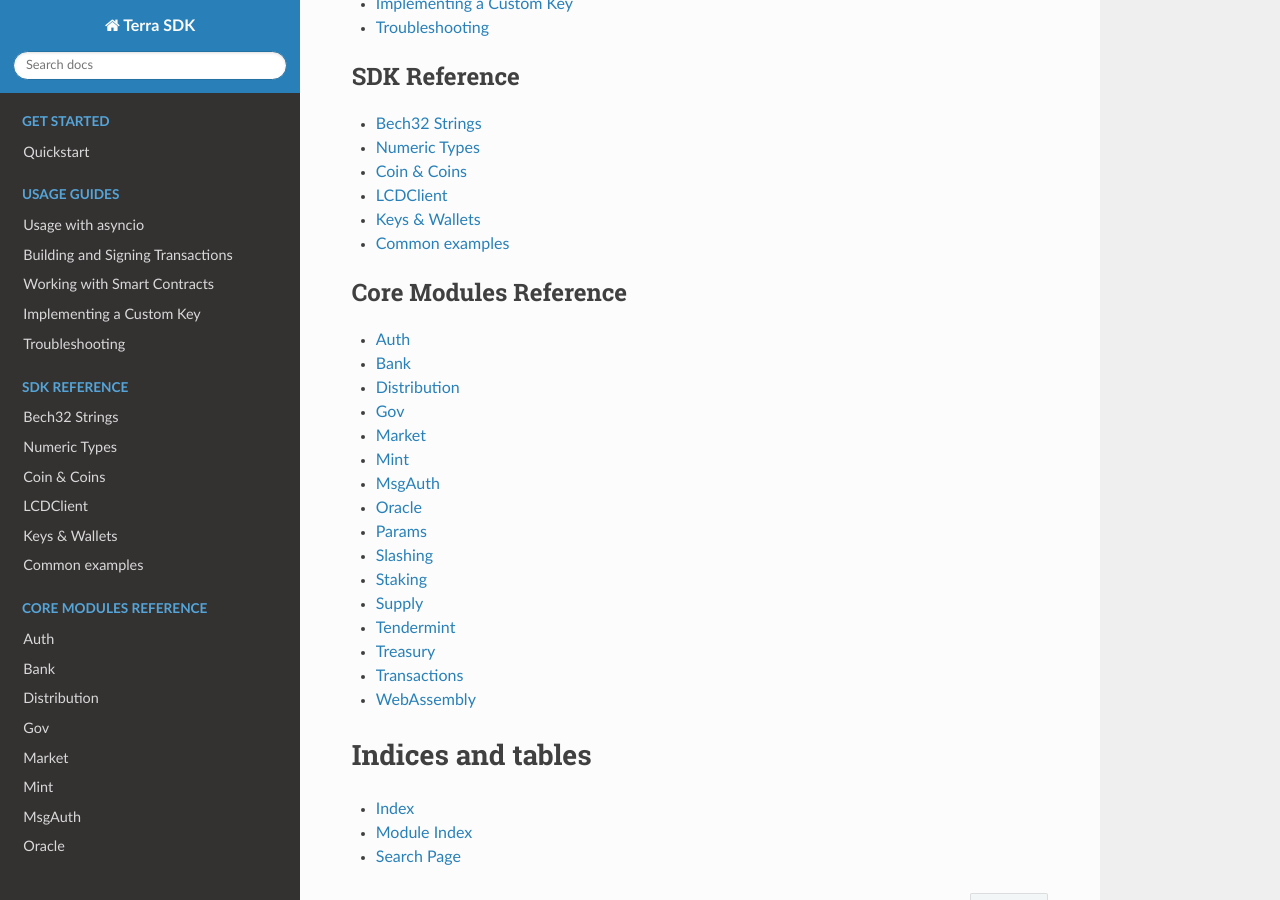
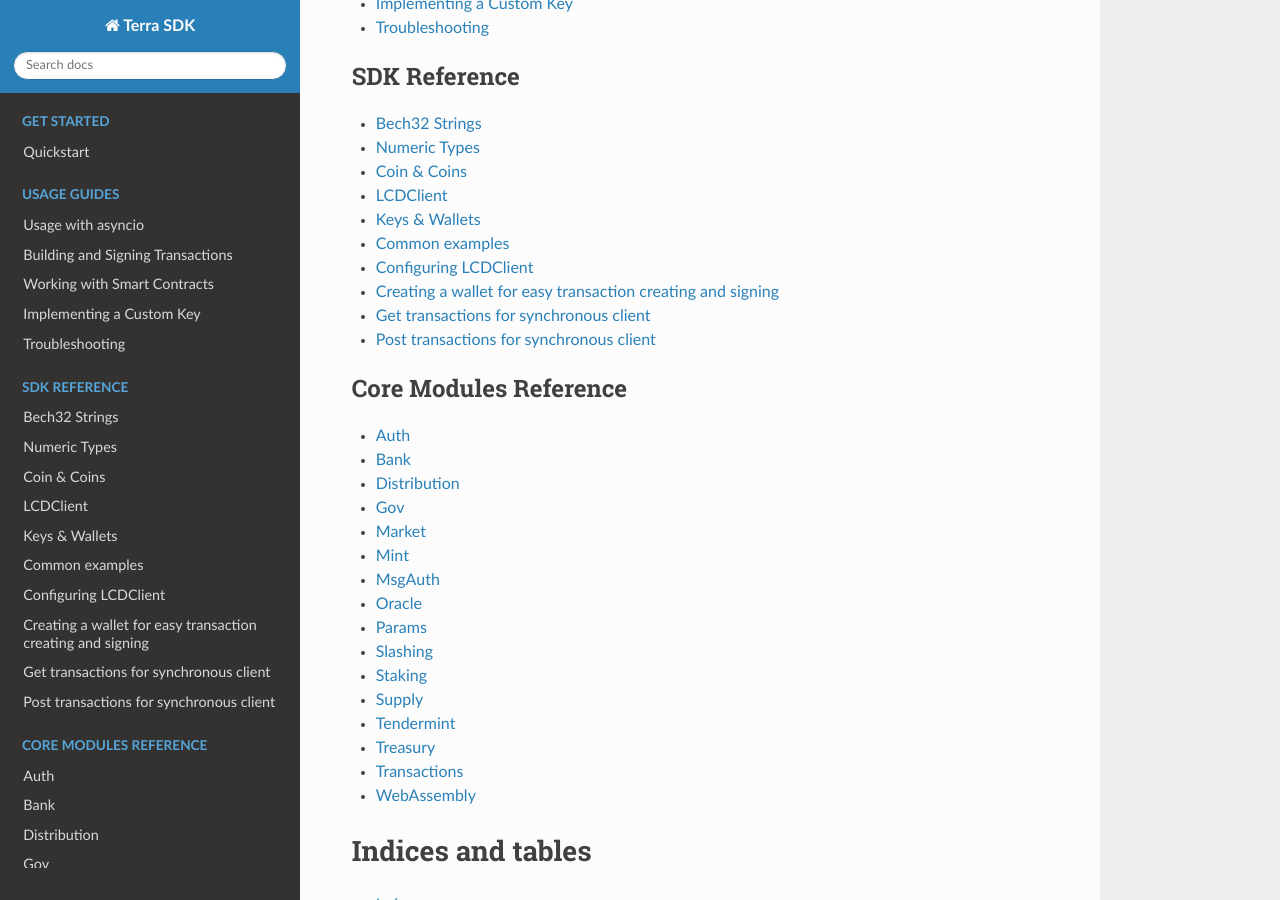
Before and after one commit to terra-money/terra.py, a Sphinx documentation site: the page built from docs/index.rst, in a window 1280 px wide and 900 px high, scrolled down 690 px. Built offline with Sphinx 7.4.7 and the Read the Docs theme 2.0.0, drawn with Linux system fonts in a browser that asks for light colours; pages that are not in the unit, such as notebooks, are missing from menus; some of the changed lines change nothing that is shown.

Commit message:
Update exceptions.rst

````diff
--- a/docs/common/exceptions.rst
+++ b/docs/common/exceptions.rst
@@ -1,8 +1,8 @@
 Common examples
-==========
-## Configuring LCDClient
+====================
 
-```ts
+Configuring LCDClient
+============================
 The following code example shows how to initialize the LCDClient. The rest of the examples assume you initialized it by using this example or similar code.
 
 class AsyncLCDClient:
@@ -15,7 +15,59 @@
         loop: Optional[AbstractEventLoop] = None,
         _create_session: bool = True,  # don't create a session (used for sync LCDClient)
     ):
-```
+
+Creating a wallet for easy transaction creating and signing
+==========
+
+The following code example shows how to create a wallet to store transactions.
+
+    def wallet(self, key: Key) -> AsyncWallet:
+        """Creates a :class:`AsyncWallet` object from a key.
+        Args:
+            key (Key): key implementation
+        """
+        return AsyncWallet(self, key)
+
+
+Get transactions for synchronous client
+==========
+There is an object representing a connection to a node running the Terra LCD server. This function "get" session has to be manually created and torn down for each HTTP request in a synchronous client.
+
+    async def _get(
+        self, endpoint: str, params: Optional[dict] = None, raw: bool = False
+    ):
+        async with self.session.get(
+            urljoin(self.url, endpoint), params=params
+        ) as response:
+            try:
+                result = await response.json(content_type=None)
+            except JSONDecodeError:
+                raise LCDResponseError(message=str(response.reason), response=response)
+            if not 200 <= response.status < 299:
+                raise LCDResponseError(message=result.get("error"), response=response)
+        self.last_request_height = result.get("height")
+        return result if raw else result["result"]
+
+
+
+Post transactions for synchronous client
+==========
+here is an object representing a connection to a node running the Terra LCD server. The function "post" session has to be manually created and torn down for each HTTP request in a synchronous client. When th client is active, his/her transactions are posted and live for viewing.
+
+    async def _post(
+        self, endpoint: str, data: Optional[dict] = None, raw: bool = False
+    ):
+        async with self.session.post(
+            urljoin(self.url, endpoint), json=data and dict_to_data(data)
+        ) as response:
+            try:
+                result = await response.json(content_type=None)
+            except JSONDecodeError:
+                raise LCDResponseError(message=str(response.reason), response=response)
+            if not 200 <= response.status < 299:
+                raise LCDResponseError(message=result.get("error"), response=response)
+        self.last_request_height = result.get("height")
+        return result if raw else result["result"]
 
 .. automodule:: terra_sdk.exceptions
     :members:
````
